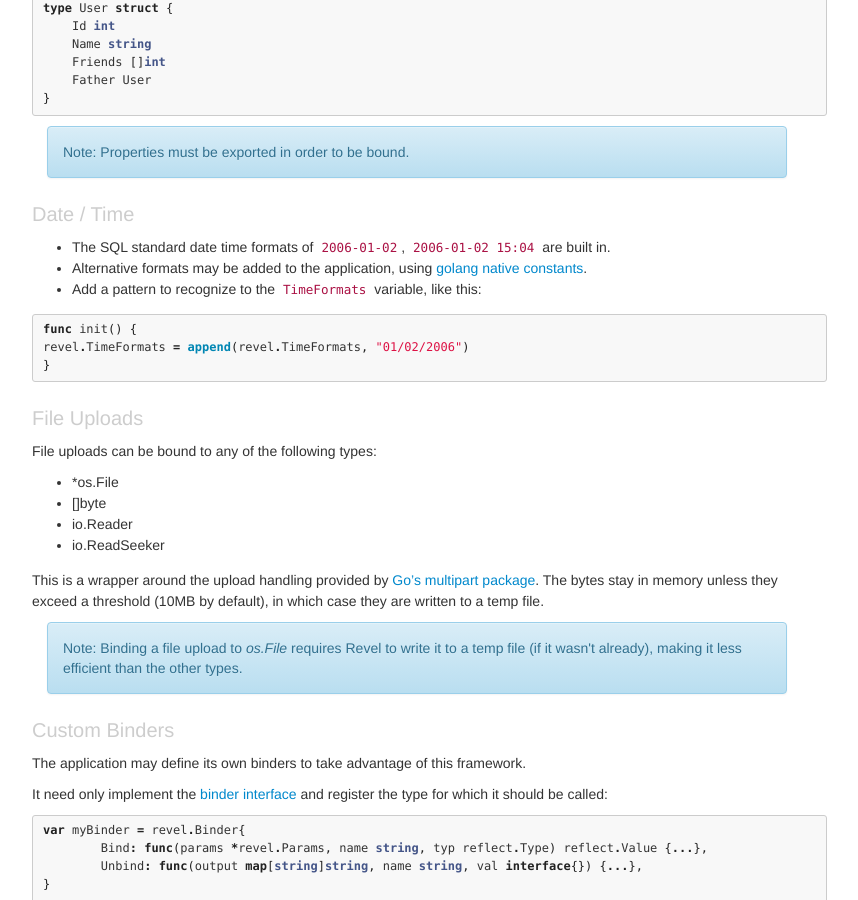
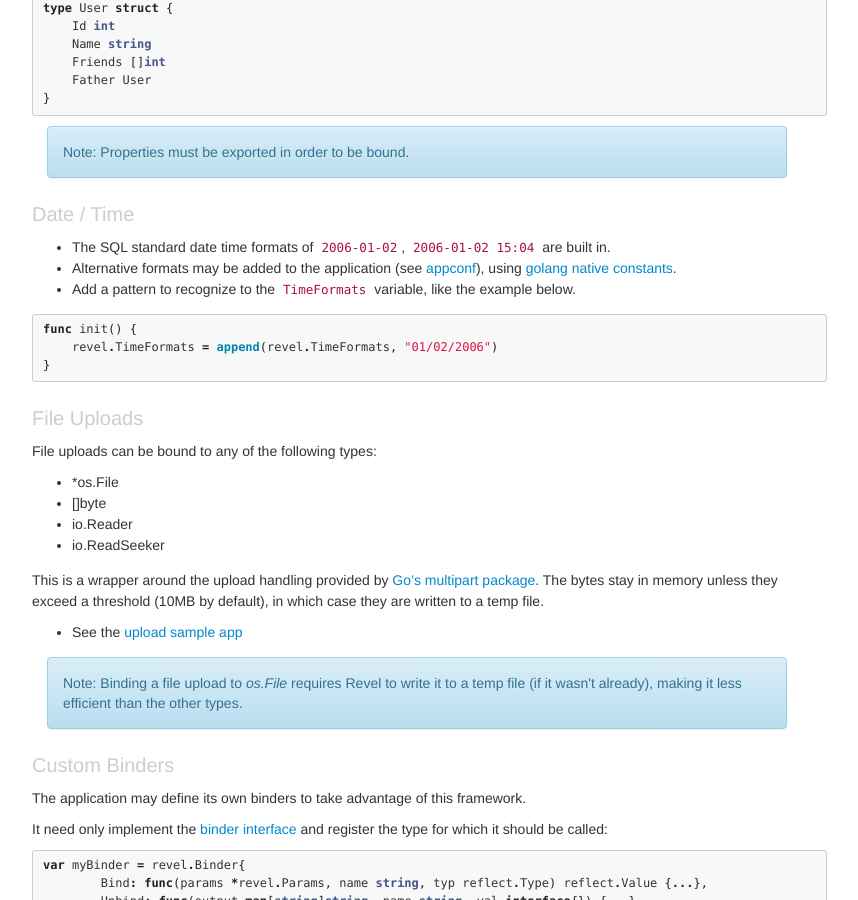
Before and after one commit to revel/revel.github.io, a Jekyll site: the page built from manual/parameters.md, in a window 1280 px wide and 900 px high, scrolled down 2209 px. Shown: the whole window, without its empty margins (358-1216 px from the left). Built offline with Jekyll 4.4.1, drawn with Linux system fonts in a browser that asks for light colours; nearby versions of some CDN libraries; some of the changed text lies outside the part shown.

Commit message:
tidy some little parts

```diff
--- a/manual/parameters.md
+++ b/manual/parameters.md
@@ -70,7 +70,7 @@ to refer to [the source code of](../docs/src/binder.html) if more detail is requ
 
 ### Booleans
 
-The string values "true", "on", and "1" are all treated as **true**,  otherwise it is **false**.
+The string values `"true"`, `"on"`, and `"1"` are all treated as `true`,  otherwise it is `false`.
 
 ### Slices
 
@@ -125,12 +125,12 @@ type User struct {
 ### Date / Time
 
 - The SQL standard date time formats of `2006-01-02`, `2006-01-02 15:04` are built in.
-- Alternative formats may be added to the application, using [golang native constants](http://golang.org/pkg/time/#pkg-constants).
-- Add a pattern to recognize to the `TimeFormats` variable, like this:
+- Alternative formats may be added to the application (see [appconf](appconf.html#formatting)), using [golang native constants](http://golang.org/pkg/time/#pkg-constants).
+- Add a pattern to recognize to the `TimeFormats` variable, like the example below.
 
 {% highlight go %}
 func init() {
-revel.TimeFormats = append(revel.TimeFormats, "01/02/2006")
+    revel.TimeFormats = append(revel.TimeFormats, "01/02/2006")
 }
 {% endhighlight %}
 
@@ -147,6 +147,8 @@ This is a wrapper around the upload handling provided by
 [Go's multipart package](http://golang.org/pkg/mime/multipart/).  The bytes
 stay in memory unless they exceed a threshold (10MB by default), in which case
 they are written to a temp file.
+
+- See the [upload sample app](https://github.com/revel/samples/tree/master/upload)
 
 <div class="alert alert-info">Note: Binding a file upload to <i>os.File</i> requires Revel to write it to a
 temp file (if it wasn't already), making it less efficient than the other types.</div>
```
Also changed, not shown: manual/appconf.md (+7 -7 lines), manual/jobs.md (+3 -3 lines).
